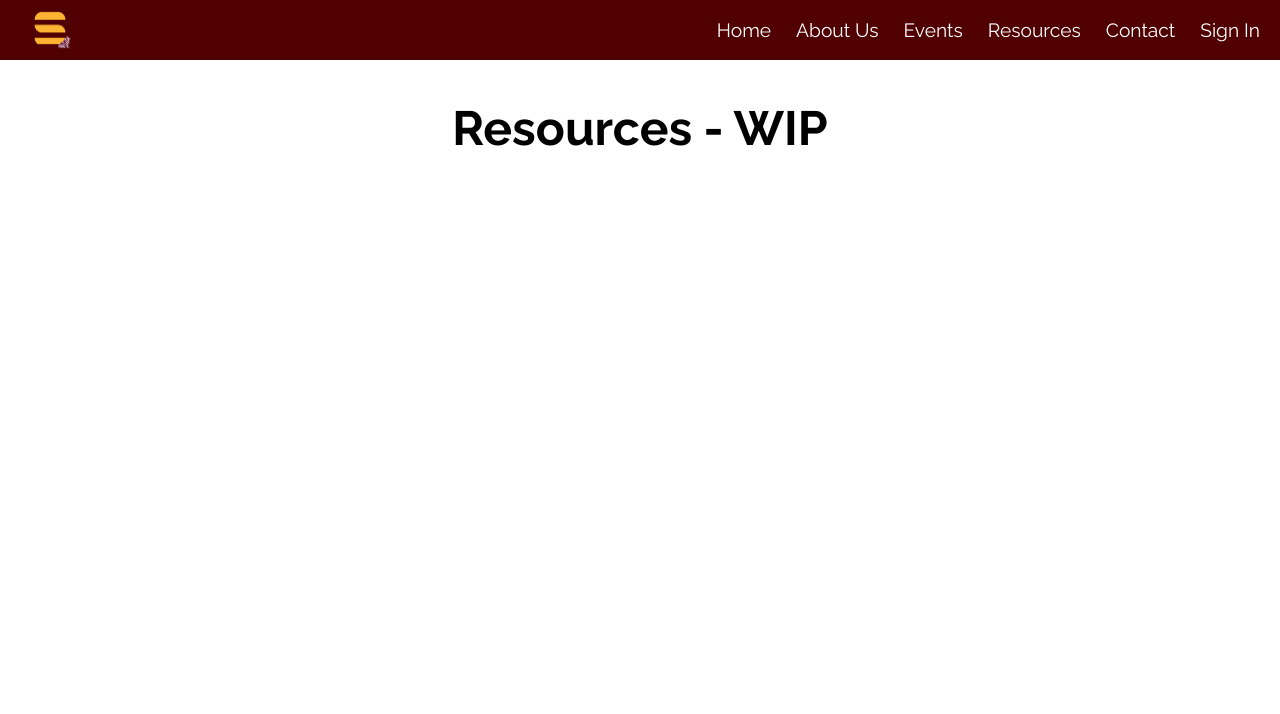
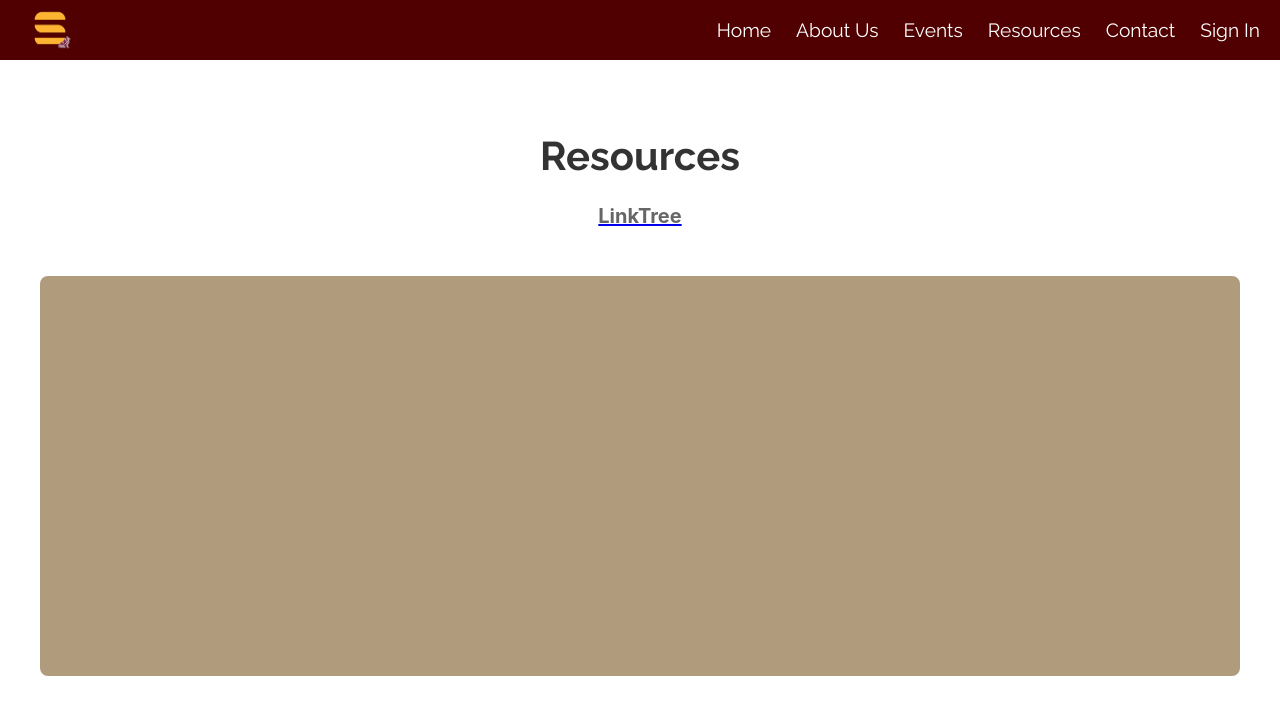
Before and after one commit to TAMUColorStack/ColorStackWebsite, a React (Vite) app in the folder frontend/: page /resources in a window 1280 px wide. Shown: the top 714 px of the page. Built offline with nearby package versions, Linux system fonts and the light colour scheme.

Commit message:
Resources

```diff
--- a/frontend/src/pages/resources/resources.css
+++ b/frontend/src/pages/resources/resources.css
@@ -0,0 +1,46 @@
+/* resources.css */
+.resources {
+    width: 100%;
+    max-width: 1200px;
+    margin: 0 auto;
+    padding: 2rem 1rem;
+    display: flex;
+    flex-direction: column;
+    align-items: center;
+}
+
+.resources-header {
+    font-size: 2.5rem;
+    font-weight: bold;
+    color: #333;
+    margin-bottom: 0.5rem;
+}
+
+.resources-subheader {
+    font-size: 1.25rem;
+    color: #666;
+    margin-bottom: 2rem;
+}
+
+.resources-content-box {
+    width: 100%;
+    aspect-ratio: 3/1;
+    background-color: #b19b7d;
+    border-radius: 0.5rem;
+    margin-top: 1rem;
+}
+
+/* Responsive adjustments */
+@media (max-width: 768px) {
+    .resources-header {
+        font-size: 2rem;
+    }
+
+    .resources-subheader {
+        font-size: 1rem;
+    }
+
+    .resources-content-box {
+        aspect-ratio: 2/1;
+    }
+}
--- a/frontend/src/pages/resources/resources.jsx
+++ b/frontend/src/pages/resources/resources.jsx
@@ -1,9 +1,22 @@
+// resources.jsx
 import './resources.css';
 
 export default function Resources() {
     return (
         <div className="resources">
-            <h1 className="resources-header">Resources - WIP</h1>
+            <h1 className="resources-header">Resources</h1>
+            <a
+                href="https://linktr.ee/tamucolorstack"
+                className="resources-h2-link"
+                target="_blank"
+                rel="noopener noreferrer"
+                aria-label="TAMU ColorStack LinkTree"
+            >
+                <h2 className="resources-subheader">LinkTree</h2>
+            </a>
+            <div className="resources-content-box">
+                {/* Content for the tan box can be added here */}
+            </div>
         </div>
     );
 }
```
